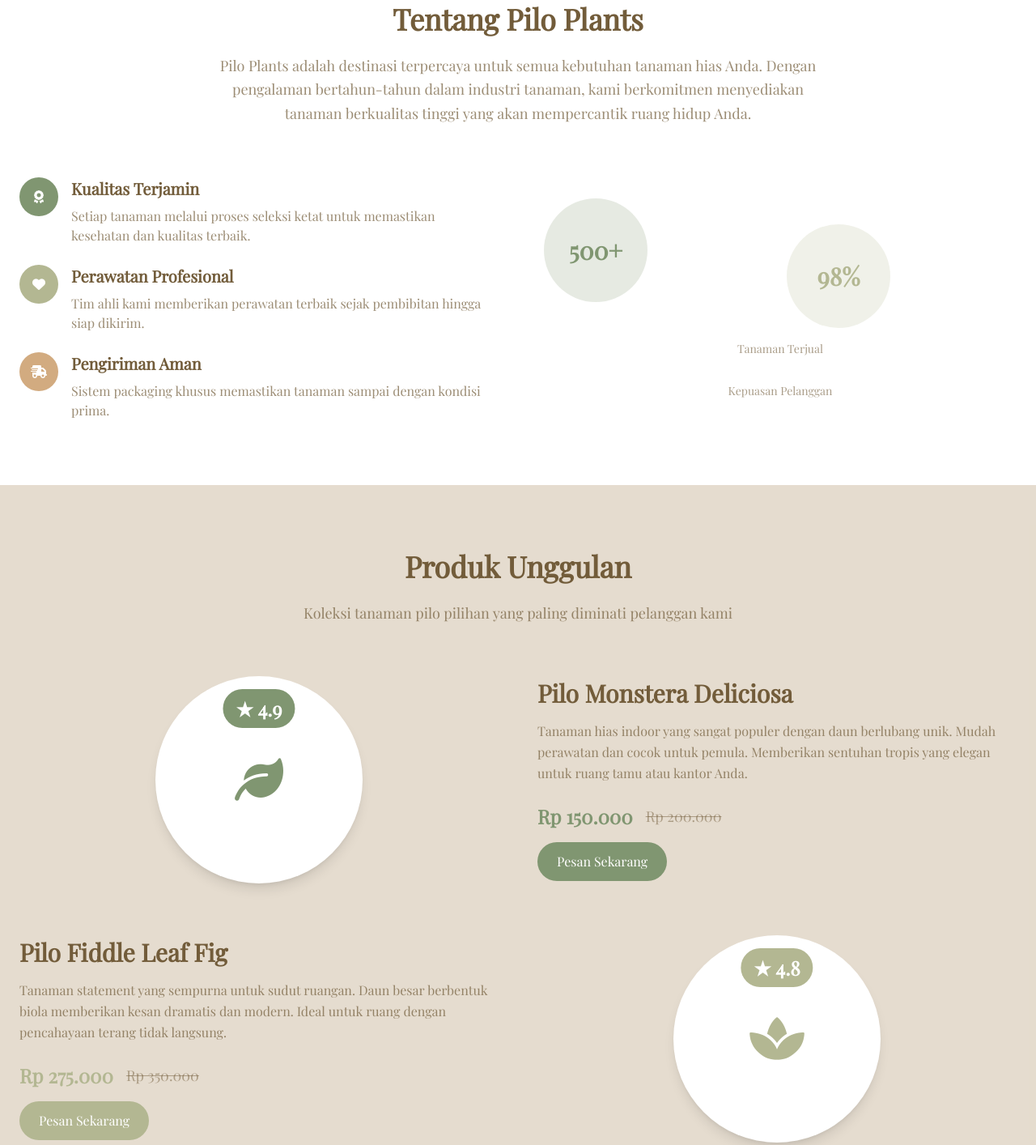
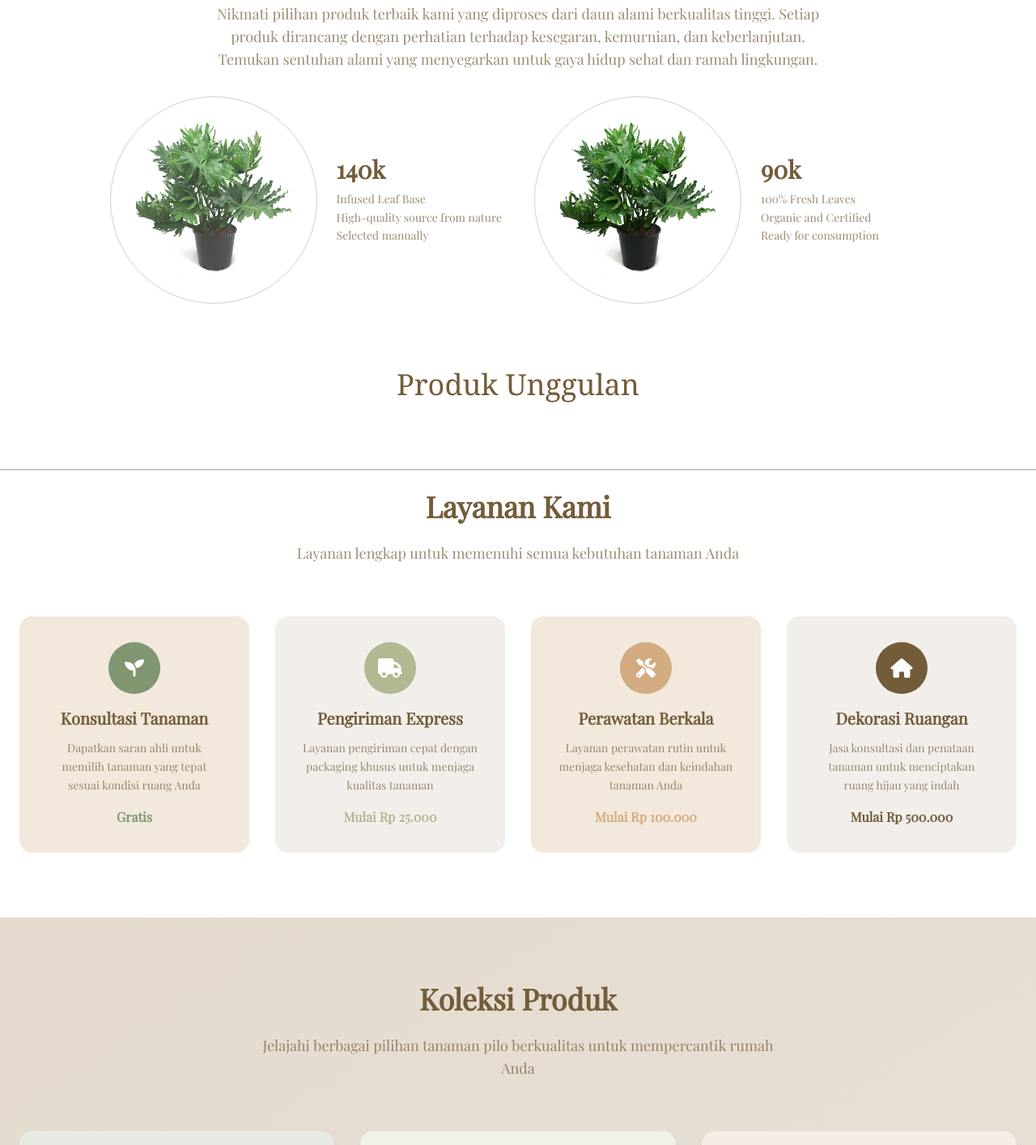
Before and after one commit to anangsp9/philo-website, a plain HTML site: page index.html in a window 1280 px wide. Shown: the part 877-2291 px from the top of the page at 81% size. Drawn offline with nearby package versions, Linux system fonts and the light colour scheme.

Commit message:
Add files via upload

```diff
--- a/index.html
+++ b/index.html
@@ -7,6 +7,7 @@
     <script src="https://cdn.tailwindcss.com"></script>
   <link href="https://fonts.googleapis.com/css2?family=Playfair+Display&display=swap" rel="stylesheet">
   <link href="https://fonts.googleapis.com/css2?family=Bebas+Neue&display=swap" rel="stylesheet">
+  <link href="https://fonts.googleapis.com/css2?family=Merriweather:ital,opsz,wght@0,18..144,300..900;1,18..144,300..900&display=swap" rel="stylesheet">
   <style>
     body {
       font-family: 'Playfair Display', serif;
@@ -36,7 +37,7 @@
 <body class="bg-cream text-brown">
  <!-- Navigation -->
 <nav class="absolute top-0 left-0 w-full z-50 py-4 bg-transparent">
-  <div class="container mx-auto px-6 flex justify-between items-center">
+  <div class="container max-w-none px-4 md:px-8 xl:px-16 mx-auto flex justify-between items-center">
     <div class="text-2xl font-bold text-cream">Leafory</div>
     <div class="hidden md:flex space-x-8">
       <a href="#home" class="text-cream hover:text-white relative group">
@@ -68,6 +69,8 @@
       <i class="fas fa-bars text-xl"></i>
     </button>
   </div>
+</nav>
+
 
   <!-- Mobile Menu -->
   <div id="mobileMenu" class="hidden md:hidden bg-black/60 backdrop-blur-sm border-t border-white/10">
@@ -83,18 +86,17 @@
 </nav>
 
 <!-- Hero Section -->
-<section id="home" class="min-h-screen bg-cover bg-center flex items-center justify-center relative" style="background-image: url('assets/bg-philoplant.jpeg');">
+<section id="home" class="min-h-screen bg-cover bg-center flex items-center justify-center relative" style="background-image: url('assets/cropted-bg-philoplant.jpg');">
   <div class="absolute inset-0 bg-black/40"></div> <!-- overlay ditingkatkan -->
 
   <div class="relative z-10 text-center px-6 max-w-3xl">
     <h1 class="text-cream text-6xl md:text-7xl font-bold mb-6 drop-shadow-lg"
-        style="font-family: 'Bebas Neue', sans-serif; letter-spacing: 0.1em;">
+        style="font-family: 'Merriweather', serif; font-weight: 900; font-style: italic; letter-spacing: 0.1em;">
       Leafory
     </h1>
 
     <p class="text-cream text-lg md:text-xl mb-6 leading-relaxed drop-shadow-md">
-      Leafory adalah pilihan ideal untuk menghadirkan ketenangan dan keindahan tanaman tropis ke dalam rumah Anda.
-      Temukan berbagai varietas tanaman hias dengan tampilan estetis dan perawatan yang mudah.
+      Leafory adalah brand tanaman hias yang menghidupkan ruang Anda dengan keindahan alam. Berfokus pada koleksi Philodendron dan tanaman pilihan lainnya, kami mengusung konsep alami, elegan, dan mudah dirawat menghubungkan ketenangan hijau dengan gaya hidup modern yang berkelanjutan.
     </p>
 
     <div class="flex flex-col sm:flex-row gap-4 justify-center">
@@ -113,133 +115,65 @@
 
 
     <!-- Section 1: Deskripsi Usaha -->
-    <section id="about" class="py-20 bg-white">
-        <div class="container mx-auto px-6">
-            <div class="text-center mb-16">
-                <h2 class="text-4xl font-bold text-brown mb-6">Tentang Pilo Plants</h2>
-                <p class="text-lg text-brown/70 max-w-3xl mx-auto leading-relaxed">
-                    Pilo Plants adalah destinasi terpercaya untuk semua kebutuhan tanaman hias Anda.
-                    Dengan pengalaman bertahun-tahun dalam industri tanaman, kami berkomitmen menyediakan
-                    tanaman berkualitas tinggi yang akan mempercantik ruang hidup Anda.
+    <section id="about" class="pt-20 pb-1 bg-white">
+  <div class="container mx-auto px-6 text-center">
+
+    <!-- Bagian Atas (Optional Intro Text) -->
+    <p class="text-brown/70 text-lg max-w-3xl mx-auto mb-8">
+      Nikmati pilihan produk terbaik kami yang diproses dari daun alami berkualitas tinggi.
+Setiap produk dirancang dengan perhatian terhadap kesegaran, kemurnian, dan keberlanjutan.
+Temukan sentuhan alami yang menyegarkan untuk gaya hidup sehat dan ramah lingkungan.
+    </p>
+
+    <!-- Tiga Kolom -->
+    <div class="flex justify-center">
+  <div class="grid grid-cols-1 md:grid-cols-2 gap-10 items-start text-left w-fit mx-auto">
+
+    <!-- Kolom 1 -->
+    <div class="flex items-center gap-6">
+      <div class="relative w-64 h-64 rounded-full border border-brown/30 flex items-center justify-center overflow-hidden">
+        <img src="assets/Daco_4359678.png" alt="Leaf Sample" class="w-48 h-48 object-cover opacity-80" />
+      </div>
+      <div>
+        <p class="text-3xl font-bold text-brown mb-2">140k</p>
+        <p class="text-sm text-brown/70 leading-relaxed">
+          Infused Leaf Base<br>
+          High-quality source from nature<br>
+          Selected manually
         </p>
       </div>
+    </div>
 
-            <div class="grid md:grid-cols-2 gap-16 items-center">
-                <div class="space-y-6">
-                    <div class="flex items-start space-x-4">
-                        <div class="w-12 h-12 bg-sage rounded-full flex items-center justify-center flex-shrink-0">
-                            <i class="fas fa-award text-white"></i>
+    <!-- Kolom 2 -->
+    <div class="flex items-center gap-6">
+      <div class="relative w-64 h-64 rounded-full border border-brown/30 flex items-center justify-center overflow-hidden">
+        <img src="assets/Daco_4359678.png" alt="Herbal Sample" class="w-48 h-48 object-cover" />
       </div>
       <div>
-                            <h3 class="text-xl font-semibold text-brown mb-2">Kualitas Terjamin</h3>
-                            <p class="text-brown/70">Setiap tanaman melalui proses seleksi ketat untuk memastikan kesehatan dan kualitas terbaik.</p>
+        <p class="text-3xl font-bold text-brown mb-2">90k</p>
+        <p class="text-sm text-brown/70 leading-relaxed">
+          100% Fresh Leaves<br>
+          Organic and Certified<br>
+          Ready for consumption
+        </p>
       </div>
     </div>
-                    <div class="flex items-start space-x-4">
-                        <div class="w-12 h-12 bg-olive rounded-full flex items-center justify-center flex-shrink-0">
-                            <i class="fas fa-heart text-white"></i>
-                        </div>
-                        <div>
-                            <h3 class="text-xl font-semibold text-brown mb-2">Perawatan Profesional</h3>
-                            <p class="text-brown/70">Tim ahli kami memberikan perawatan terbaik sejak pembibitan hingga siap dikirim.</p>
+
   </div>
 </div>
-                    <div class="flex items-start space-x-4">
-                        <div class="w-12 h-12 bg-sand rounded-full flex items-center justify-center flex-shrink-0">
-                            <i class="fas fa-shipping-fast text-white"></i>
-                        </div>
-                        <div>
-                            <h3 class="text-xl font-semibold text-brown mb-2">Pengiriman Aman</h3>
-                            <p class="text-brown/70">Sistem packaging khusus memastikan tanaman sampai dengan kondisi prima.</p>
-                        </div>
-                    </div>
-                </div>
-                <div class="relative">
-                    <div class="grid grid-cols-2 gap-4">
-                        <div class="w-32 h-32 bg-sage/20 rounded-full flex items-center justify-center">
-                            <span class="text-3xl font-bold text-sage">500+</span>
-                        </div>
-                        <div class="w-32 h-32 bg-olive/20 rounded-full flex items-center justify-center mt-8">
-                            <span class="text-3xl font-bold text-olive">98%</span>
-                        </div>
-                    </div>
-                    <div class="mt-4 text-center">
-                        <p class="text-sm text-brown/60">Tanaman Terjual</p>
-                        <p class="text-sm text-brown/60 mt-8">Kepuasan Pelanggan</p>
-                    </div>
-                </div>
-            </div>
+
+
+    <!-- Judul Bawah -->
+    <h2 class="text-4xl font-serif mt-20 text-brown">Produk Unggulan</h2>
+
   </div>
 </section>
 
-    <!-- Section 2: Produk Unggulan -->
-    <section id="featured" class="py-20 bg-beige/30">
-        <div class="container mx-auto px-6">
-            <div class="text-center mb-16">
-                <h2 class="text-4xl font-bold text-brown mb-6">Produk Unggulan</h2>
-                <p class="text-lg text-brown/70 max-w-2xl mx-auto">
-                    Koleksi tanaman pilo pilihan yang paling diminati pelanggan kami
-                </p>
-            </div>
 
-            <div class="grid md:grid-cols-2 gap-12 items-center mb-16">
-                <div class="relative">
-                    <div class="w-64 h-64 mx-auto bg-white rounded-full flex items-center justify-center shadow-lg">
-                        <i class="fas fa-leaf text-6xl text-sage"></i>
-                    </div>
-                    <div class="absolute top-4 left-1/2 transform -translate-x-1/2 bg-sage text-white px-4 py-2 rounded-full">
-                        <span class="text-2xl font-bold">★ 4.9</span>
-                    </div>
-                </div>
-                <div>
-                    <h3 class="text-3xl font-bold text-brown mb-4">Pilo Monstera Deliciosa</h3>
-                    <p class="text-brown/70 mb-6 leading-relaxed">
-                        Tanaman hias indoor yang sangat populer dengan daun berlubang unik.
-                        Mudah perawatan dan cocok untuk pemula. Memberikan sentuhan tropis
-                        yang elegan untuk ruang tamu atau kantor Anda.
-                    </p>
-                    <div class="flex items-center space-x-4 mb-4">
-                        <span class="text-2xl font-bold text-sage">Rp 150.000</span>
-                        <span class="text-lg text-brown/50 line-through">Rp 200.000</span>
-                    </div>
-                    <button class="bg-sage text-white px-6 py-3 rounded-full hover:bg-sage/90 transition-colors">
-                        Pesan Sekarang
-                    </button>
-                </div>
-            </div>
+    <!-- Section 2: Services -->
+    <section id="services" class="py-20 bg-white">
+        <div class="w-full h-[2px] bg-beige bg-transparent/20 mb-6"></div>
 
-            <div class="grid md:grid-cols-2 gap-12 items-center">
-                <div class="md:order-2">
-                    <div class="relative">
-                        <div class="w-64 h-64 mx-auto bg-white rounded-full flex items-center justify-center shadow-lg">
-                            <i class="fas fa-spa text-6xl text-olive"></i>
-                        </div>
-                        <div class="absolute top-4 left-1/2 transform -translate-x-1/2 bg-olive text-white px-4 py-2 rounded-full">
-                            <span class="text-2xl font-bold">★ 4.8</span>
-                        </div>
-                    </div>
-                </div>
-                <div class="md:order-1">
-                    <h3 class="text-3xl font-bold text-brown mb-4">Pilo Fiddle Leaf Fig</h3>
-                    <p class="text-brown/70 mb-6 leading-relaxed">
-                        Tanaman statement yang sempurna untuk sudut ruangan. Daun besar berbentuk
-                        biola memberikan kesan dramatis dan modern. Ideal untuk ruang dengan
-                        pencahayaan terang tidak langsung.
-                    </p>
-                    <div class="flex items-center space-x-4 mb-4">
-                        <span class="text-2xl font-bold text-olive">Rp 275.000</span>
-                        <span class="text-lg text-brown/50 line-through">Rp 350.000</span>
-                    </div>
-                    <button class="bg-olive text-white px-6 py-3 rounded-full hover:bg-olive/90 transition-colors">
-                        Pesan Sekarang
-                    </button>
-                </div>
-            </div>
-        </div>
-    </section>
-
-    <!-- Section 3: Services -->
-    <section id="services" class="py-20 bg-white">
         <div class="container mx-auto px-6">
             <div class="text-center mb-16">
                 <h2 class="text-4xl font-bold text-brown mb-6">Layanan Kami</h2>
@@ -296,7 +230,7 @@
         </div>
     </section>
 
-    <!-- Section 4: Products -->
+    <!-- Section 3: Products -->
     <section id="products" class="py-20 bg-gradient-to-br from-beige/30 to-cream/50">
         <div class="container mx-auto px-6">
             <div class="text-center mb-16">
@@ -383,7 +317,7 @@
                     <div class="space-y-4">
                         <div class="flex items-center space-x-4">
                             <i class="fas fa-phone text-sage"></i>
-                            <span>+62 812-3456-7890</span>
+                            <span>+62 812-9999-9999</span>
                         </div>
                         <div class="flex items-center space-x-4">
                             <i class="fas fa-envelope text-sage"></i>
@@ -391,7 +325,7 @@
                         </div>
                         <div class="flex items-center space-x-4">
                             <i class="fas fa-map-marker-alt text-sage"></i>
-                            <span>Jl. Tanaman Hijau No. 123, Jakarta</span>
+                            <span>Jl. Kebonarum, Klaten</span>
                         </div>
                     </div>
                 </div>
@@ -416,7 +350,7 @@
                 <div>
                     <h3 class="text-2xl font-bold mb-4">Pilo Plants</h3>
                     <p class="text-white/70 text-sm leading-relaxed">
-                        Menyediakan tanaman berkualitas tinggi untuk mempercantik rumah Anda sejak 2020.
+                        Menyediakan tanaman berkualitas tinggi untuk mempercantik rumah Anda sejak 2025.
                     </p>
                 </div>
                 <div>
@@ -453,7 +387,7 @@
                 </div>
             </div>
             <div class="border-t border-white/20 mt-8 pt-8 text-center text-sm text-white/70">
-                <p>&copy; 2024 Pilo Plants. Semua hak dilindungi.</p>
+                <p>&copy; 2025 Leafory. Semua hak dilindungi.</p>
             </div>
         </div>
     </footer>
```
Also changed, not shown: assets/Daco_4359678.png (added), assets/cropted-bg-philoplant.jpg (added). Lines whose indentation alone changed are shown as unchanged.
